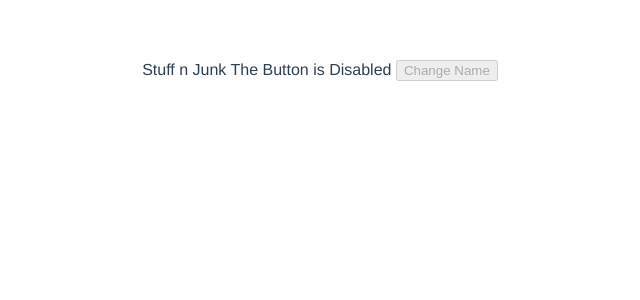
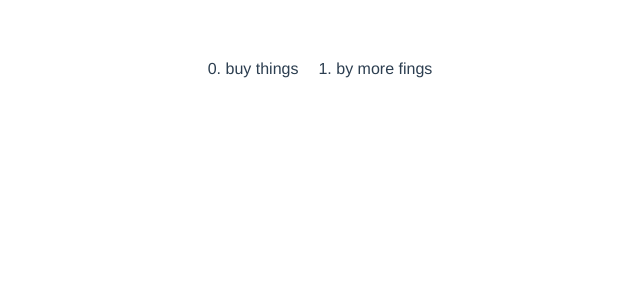
Before and after one commit to bdurb/fun-with-vue, a Vue app: page / in a window 1280 px wide. Shown: the top 300 px of the page, without its empty margins (320-960 px from the left). Built offline with nearby package versions, Linux system fonts and the light colour scheme.

Commit message:
working with vue directives, v-for for looping data

```diff
--- a/src/components/Todos.vue
+++ b/src/components/Todos.vue
@@ -1,10 +1,10 @@
 <template>
   <div class="hello">
-    {{ name }}
-
-    {{ btnState ? 'The Button is Disabled' : 'The Button is active' }}
-
-    <button v-on:click="changeName" v-bind:disabled="btnState">Change Name</button>
+    <div class="holder">
+      <ul>
+        <li v-for="(data, index) in todos" :key="index">{{ index }}. {{ data.todo }}</li>
+      </ul>
+    </div>
   </div>
 </template>
 
@@ -13,8 +13,10 @@ export default {
   name: 'Todos',
   data() {
     return {
-      name: 'Stuff n Junk',
-      btnState: true
+      todos: [
+        { "todo": "buy things"},
+        { "todo": "by more fings"},
+      ]
     }
   }
 }
```
